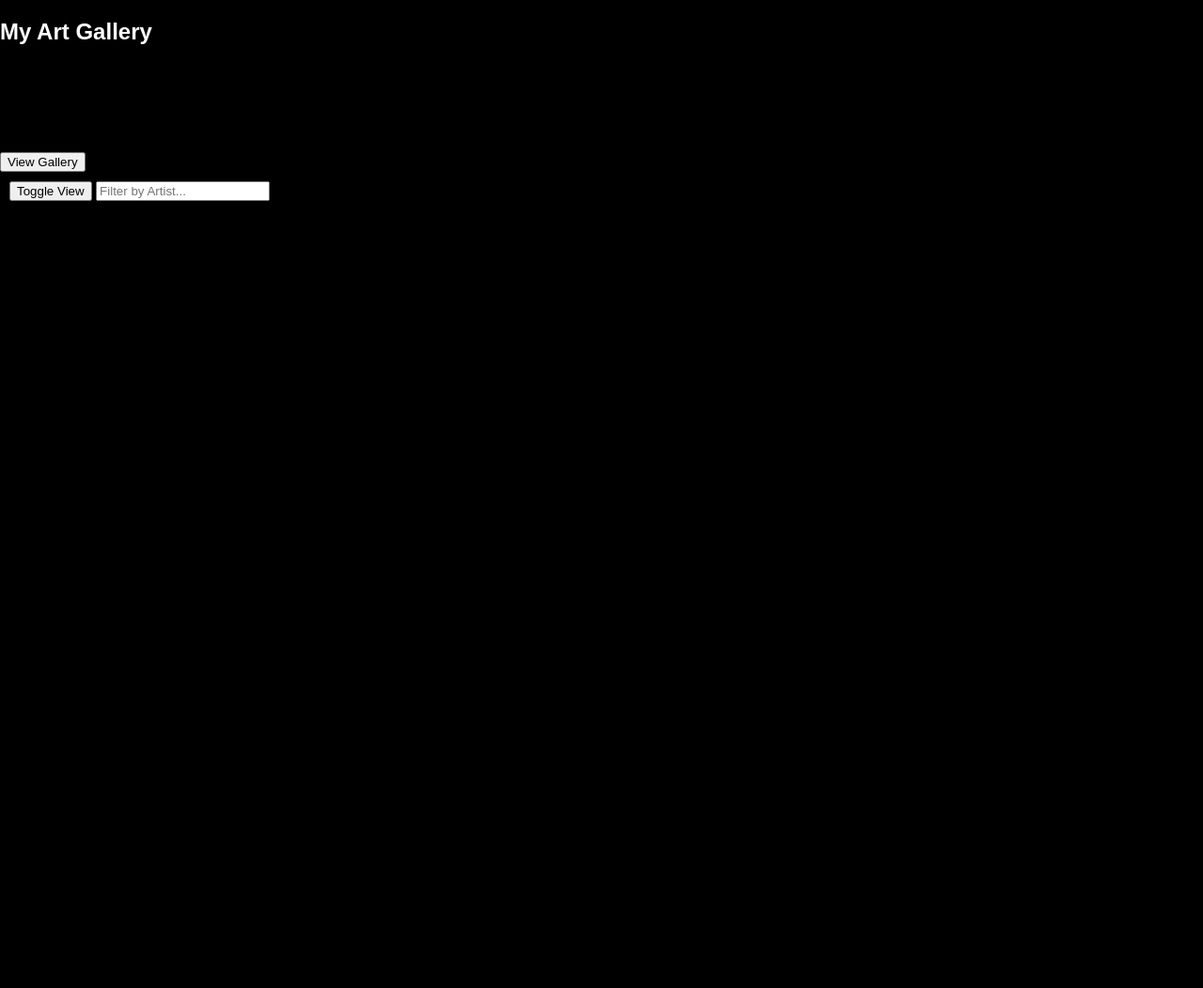
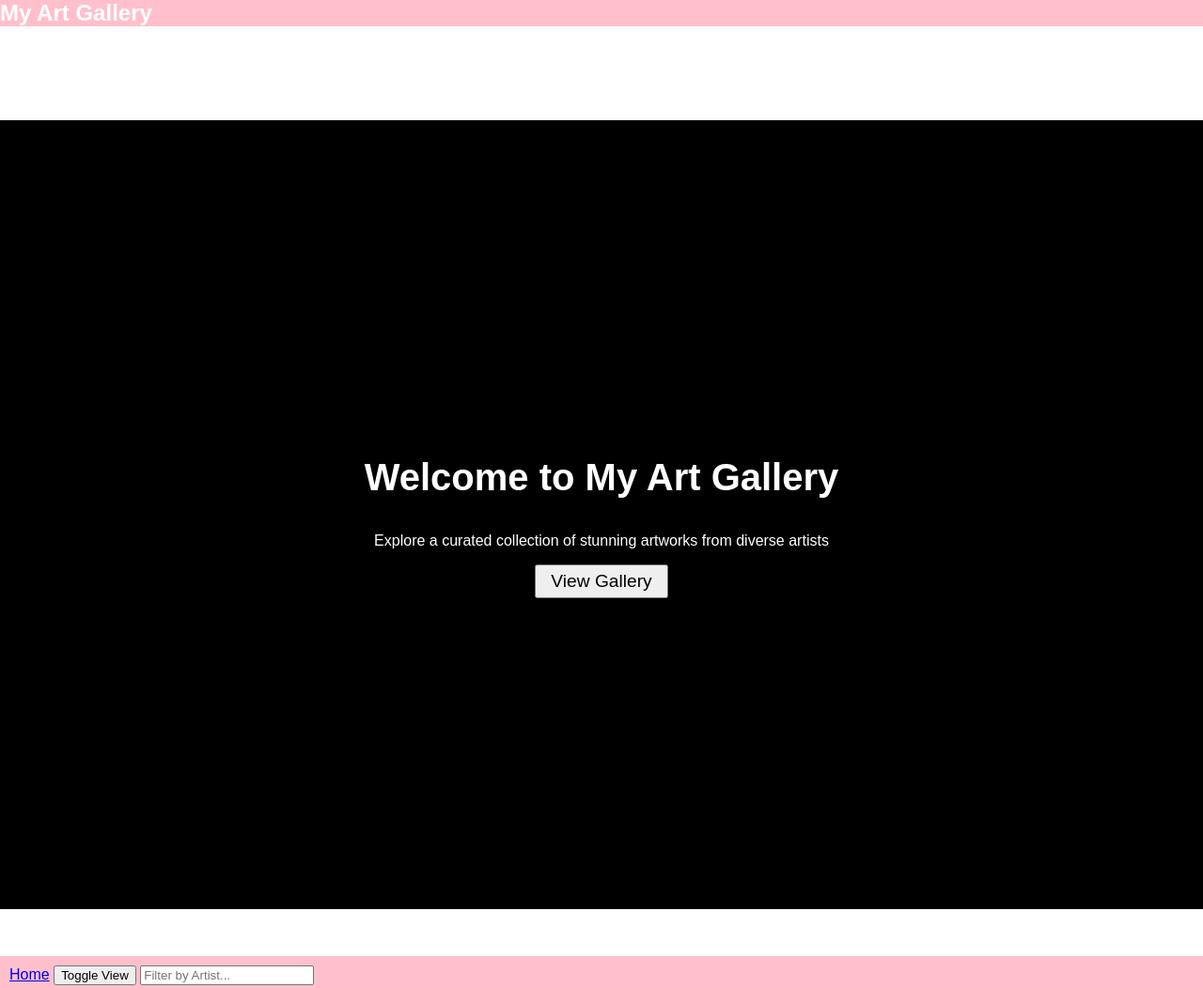
Before and after one commit to DOROTHY-22/Phase-1-Project, a plain HTML site: page index.html in a window 1280 px wide. Shown: the whole page at 94% size. Before the commit the page ends 800 px from the top, so only its background shows below. Drawn offline with Linux system fonts and the light colour scheme; no server answers.

Commit message:
Home page

```diff
--- a/index.html
+++ b/index.html
@@ -10,18 +10,19 @@
     <nav>
         <div>
         <h2>My Art Gallery</h2>
-    </div>
 </nav>
-<div>
+  <div id="homePage" class="page">
+
     <h1>Welcome to My Art Gallery</h1>
     <p>Explore a curated collection of stunning artworks from diverse artists</p>
     <button id="viewGallery">View Gallery</button>
-    <div id="galleryPage" class="page" style="display: none;">
+    <div id="galleryPage" class="page" style="display: none;"></div>
 
 </div>
 
 
     <div class="controls">
+        <a href="#" id="goHome">Home</a>
         <button id="toggleView">Toggle View</button>
         <input type="text" id="artistFilter" placeholder="Filter by Artist...">
 
--- a/script.js
+++ b/script.js
@@ -1,4 +1,7 @@
 document.addEventListener('DOMContentLoaded', () => {
+    const homePage =document.getElementById('homePage');
+    const galleryPage = document.getElementById('galleryPage');
+    const viewGalleryButton = document.getElementById('viewGallery');
     const artContainer = document.getElementById('artContainer');
     const artistFilter = document.getElementById('artistFilter');
     const toggleViewButton = document.getElementById('toggleView');
@@ -38,7 +41,14 @@ document.addEventListener('DOMContentLoaded', () => {
         artContainer.classList.toggle('list-view');
     });
 
-    // Mouseover Artwork (Event Listener 3)
+        // View Gallery Button (Event Listener 3)
+    viewGalleryButton.addEventListener('click', () => {
+        homePage.style.display = 'none';
+        galleryPage.style.display = 'block';
+        fetchArtworks();
+    });
+
+    // Mouseover Artwork (Event Listener 4)
     artContainer.addEventListener('mouseover', (event) => {
         if (event.target.classList.contains('artwork')) {
             event.target.style.backgroundColor = 'red';
@@ -47,7 +57,7 @@ document.addEventListener('DOMContentLoaded', () => {
 
     artContainer.addEventListener('mouseout', (event) => {
       if (event.target.classList.contains('artwork')) {
-        event.target.style.backgroundColor = 'navyblue';
+        event.target.style.backgroundColor = 'skyblue';
       }
     });
 
--- a/style.css
+++ b/style.css
@@ -2,19 +2,50 @@ body {
     font-family: sans-serif;
     margin: 0;
     padding: 0;
-    background-color: black;
+    background-color: white;
 
 
 }
 nav{
     text-align: left;
-    background-color:black;
+    background-color:pink;
     color: white;
+    position: relative;
+    z-index: 10;
+}
+nav h2{
+    margin: 0;
+}
+.page{
+    padding: 20px;
+    margin-top: 100px;
+    position: relative;
+}
+#homePage {
+    text-align: center;
+    display: flex;
+    flex-direction: column;
+    justify-content: center;
+    align-items: center;
+    height: 100vh;
+    background-color: black;
+    color: white;
+    margin-bottom: 50px;
+}
+#homePage h1 {
+    font-size: 2.5em;
+    margin-bottom: 20px;
+
+}
+#homePage button {
+    padding: 5px 15px;
+    font-size: 1.2em;
+    cursor: pointer;
 }
 
 .controls {
     padding: 10px;
-    background-color:black;
+    background-color:pink;
 }
 
 #artContainer {
```
